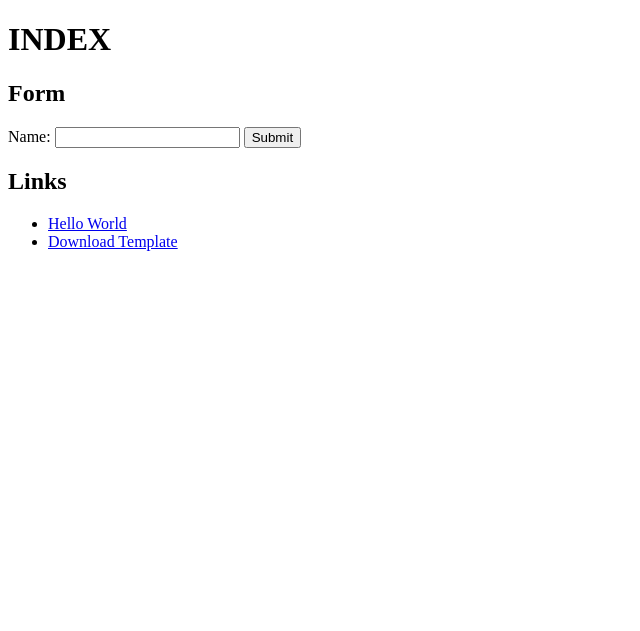
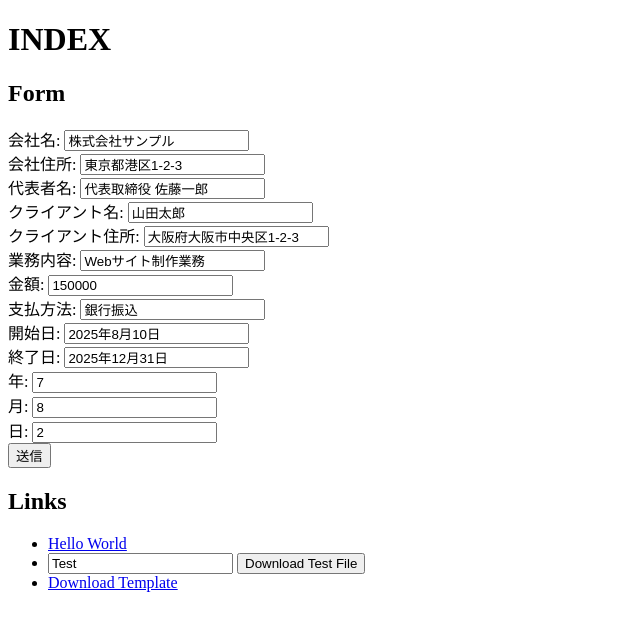
Before and after one commit to iknowsummer/keiyakudb, a FastAPI app: page / in a window 1280 px wide. Shown: the top 631 px of the page, without its empty margins (0-640 px from the left). Run offline with FastAPI, Linux system fonts and the light colour scheme.

Commit message:
indexでフォーム入力でtxtを作成しダウンロードするフォームを実装。※仮indexはtest_formへ移行。

```diff
--- a/main.py
+++ b/main.py
@@ -31,6 +31,29 @@ async def download_file(name: str = Form(...)):
     return StreamingResponse(file_like, media_type="text/plain", headers=headers)
 
 
+# フォームの全項目を受け取り、テキストファイルに書き込んでダウンロードさせる（/download/outsourcing）
+@app.post("/download/outsourcing")
+async def download_contract_info(
+    company_name: str = Form(...),
+    company_address: str = Form(...),
+    representative_name: str = Form(...),
+    client_name: str = Form(...),
+    client_address: str = Form(...),
+    service_description: str = Form(...),
+    price: str = Form(...),
+    payment_method: str = Form(...),
+    start_date: str = Form(...),
+    end_date: str = Form(...),
+    year: str = Form(...),
+    month: str = Form(...),
+    day: str = Form(...),
+):
+    content = f"""会社名: {company_name}\n会社住所: {company_address}\n代表者名: {representative_name}\nクライアント名: {client_name}\nクライアント住所: {client_address}\n業務内容: {service_description}\n金額: {price}\n支払方法: {payment_method}\n開始日: {start_date}\n終了日: {end_date}\n契約日: {year}年{month}月{day}日\n"""
+    file_like = StringIO(content)
+    headers = {"Content-Disposition": 'attachment; filename="contract_info.txt"'}
+    return StreamingResponse(file_like, media_type="text/plain", headers=headers)
+
+
 # outsourcing.docxをダウンロードさせるエンドポイント
 @app.get("/template-download/outsourcing")
 async def download_outsourcing():
--- a/templates/index.html
+++ b/templates/index.html
@@ -8,16 +8,120 @@
     <h1>INDEX</h1>
     <section>
       <h2>Form</h2>
-      <form action="/dltest" method="post">
-        <label for="name">Name:</label>
-        <input type="text" id="name" name="name" value="" />
-        <button type="submit">Submit</button>
+      <form action="/download/outsourcing" method="post">
+        <div>
+          <label for="company_name">会社名:</label>
+          <input
+            type="text"
+            id="company_name"
+            name="company_name"
+            value="株式会社サンプル"
+          />
+        </div>
+        <div>
+          <label for="company_address">会社住所:</label>
+          <input
+            type="text"
+            id="company_address"
+            name="company_address"
+            value="東京都港区1-2-3"
+          />
+        </div>
+        <div>
+          <label for="representative_name">代表者名:</label>
+          <input
+            type="text"
+            id="representative_name"
+            name="representative_name"
+            value="代表取締役 佐藤一郎"
+          />
+        </div>
+        <div>
+          <label for="client_name">クライアント名:</label>
+          <input
+            type="text"
+            id="client_name"
+            name="client_name"
+            value="山田太郎"
+          />
+        </div>
+        <div>
+          <label for="client_address">クライアント住所:</label>
+          <input
+            type="text"
+            id="client_address"
+            name="client_address"
+            value="大阪府大阪市中央区1-2-3"
+          />
+        </div>
+        <div>
+          <label for="service_description">業務内容:</label>
+          <input
+            type="text"
+            id="service_description"
+            name="service_description"
+            value="Webサイト制作業務"
+          />
+        </div>
+        <div>
+          <label for="price">金額:</label>
+          <input type="text" id="price" name="price" value="150000" />
+        </div>
+        <div>
+          <label for="payment_method">支払方法:</label>
+          <input
+            type="text"
+            id="payment_method"
+            name="payment_method"
+            value="銀行振込"
+          />
+        </div>
+        <div>
+          <label for="start_date">開始日:</label>
+          <input
+            type="text"
+            id="start_date"
+            name="start_date"
+            value="2025年8月10日"
+            placeholder="例: 2025年8月10日"
+          />
+        </div>
+        <div>
+          <label for="end_date">終了日:</label>
+          <input
+            type="text"
+            id="end_date"
+            name="end_date"
+            value="2025年12月31日"
+            placeholder="例: 2025年12月31日"
+          />
+        </div>
+        <div>
+          <label for="year">年:</label>
+          <input type="text" id="year" name="year" value="7" />
+        </div>
+        <div>
+          <label for="month">月:</label>
+          <input type="text" id="month" name="month" value="8" />
+        </div>
+        <div>
+          <label for="day">日:</label>
+          <input type="text" id="day" name="day" value="2" />
+        </div>
+        <button type="submit">送信</button>
       </form>
     </section>
+
     <section>
       <h2>Links</h2>
       <ul>
         <li><a href="/hello">Hello World</a></li>
+        <li>
+          <form action="/dltest" method="post">
+            <input name="name" value="Test" />
+            <button type="submit">Download Test File</button>
+          </form>
+        </li>
         <li>
           <a href="/template-download/outsourcing"> Download Template </a>
         </li>
```
Also changed, not shown: templates/test-form.html (added, +27 -0 lines).
